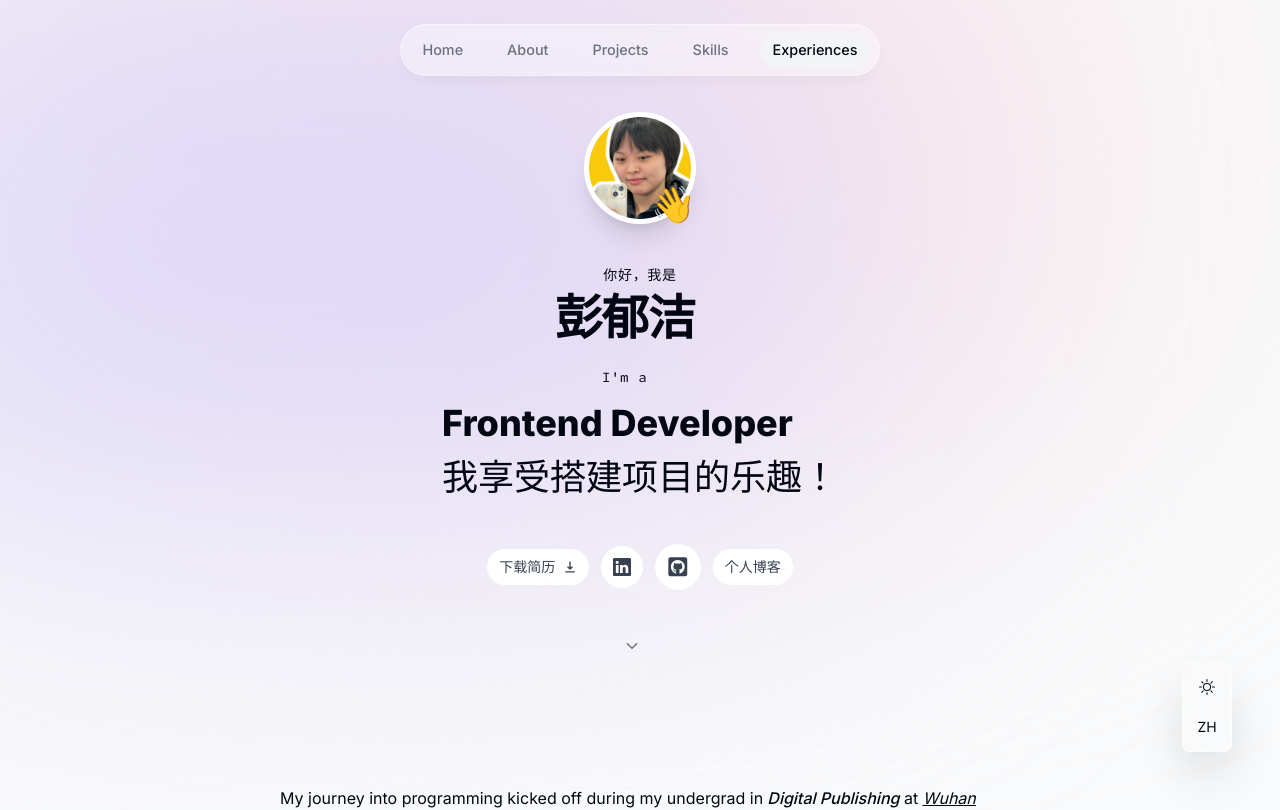
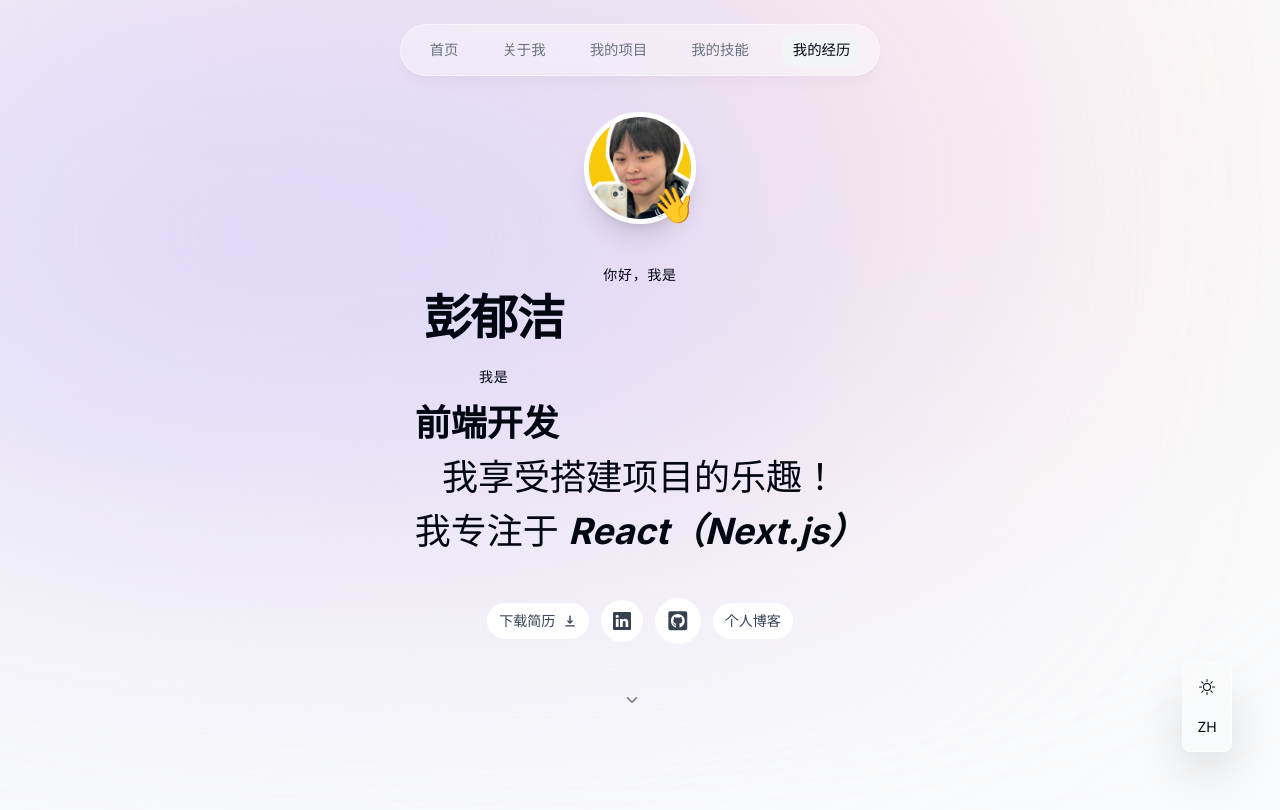
Before and after one commit to cmu-ruoyan-lgl/ruoyan, a Next.js app: page /cn in a window 1280 px wide. Shown: the top 810 px of the page. Built offline with nearby package versions, Linux system fonts and the light colour scheme; no server answers.

Commit message:
fix(i18n): treat 'cn' as Chinese across UI; localize remaining EN texts; add meta refresh to /cn at root; adjust language switch

```diff
--- /dev/null
+++ b/app/head.tsx
@@ -0,0 +1,9 @@
+export default function Head() {
+  // Static meta refresh to ensure GitHub Pages root redirects to /cn/
+  return (
+    <>
+      <meta httpEquiv="refresh" content="0; url=/cn/" />
+      <link rel="canonical" href="/cn/" />
+    </>
+  )
+}
--- a/app/page.tsx
+++ b/app/page.tsx
@@ -1,20 +1,5 @@
 "use client"
 
-import { useEffect } from "react"
-import { useRouter } from "next/navigation"
-import { getBasePath } from "@/lib/basePath"
-
 export default function RootRedirectPage() {
-  const router = useRouter()
-
-  useEffect(() => {
-    const base = getBasePath()
-    router.replace(`${base}/cn`)
-  }, [router])
-
-  return (
-    <main className="p-6">
-      <a href={`${getBasePath()}/cn`}>前往中文</a>
-    </main>
-  )
+  return null
 }
--- a/components/Experience.tsx
+++ b/components/Experience.tsx
@@ -47,14 +47,16 @@ export default function Experience() {
   }, [])
 
   const experienceDataShown =
-    activeLocale == "zh" ? experiencesDataZn : experiencesData
+    activeLocale === "zh" || activeLocale === "cn"
+      ? experiencesDataZn
+      : experiencesData
 
   return (
     <section className="sm:mb-40 relative mb-20">
       <ExperienceLabel />
       <SectionHeading>
         {" "}
-        {activeLocale === "zh"
+        {activeLocale === "zh" || activeLocale === "cn"
           ? headerLanguageMap["Experiences"]
           : "My Experiences"}
       </SectionHeading>
--- a/components/Footer.tsx
+++ b/components/Footer.tsx
@@ -1,15 +1,27 @@
 import React from "react"
+import { useLocale } from "next-intl"
 
 export default function Footer() {
+  const activeLocale = useLocale()
   return (
     <footer className="mb-10 px-4 text-center text-gray-500">
       <small className="mb-2 block text-xs">
         &copy; 2024 Yujie(Joy). All rights reserved.
       </small>
       <p className="text-xs">
-        <span className="font-semibold">About this website:</span> built with
-        React & Next.js (App Router & Server Actions), TypeScript, Tailwind CSS,
-        Framer Motion, Vercel hosting.
+        {activeLocale === "en" ? (
+          <>
+            <span className="font-semibold">About this website:</span> built
+            with React & Next.js (App Router & Server Actions), TypeScript,
+            Tailwind CSS, Framer Motion, Vercel hosting.
+          </>
+        ) : (
+          <>
+            本站由 <span className="font-semibold">React & Next.js</span>
+            （App Router & Server Actions）、TypeScript、Tailwind CSS、Framer
+            Motion 构建并托管于 Vercel。
+          </>
+        )}
       </p>
     </footer>
   )
--- a/components/Header.tsx
+++ b/components/Header.tsx
@@ -43,7 +43,7 @@ function Header() {
                   setTimeOfLastClick(Date.now())
                 }}
               >
-                {activeLocale === "zh"
+                {activeLocale === "zh" || activeLocale === "cn"
                   ? headerLanguageMap[link.name]
                   : link.name}
                 {link.name === activeSection && (
--- a/components/Intro.tsx
+++ b/components/Intro.tsx
@@ -89,7 +89,7 @@ export default function Intro() {
             <span
               className={`${sourceCodePro.className} text-sm tracking-wider`}
             >
-              I&apos;m a{" "}
+              {activeLocale === "zh" || activeLocale === "cn" ? "我是" : "I\'m a"}{" "}
             </span>
             <h2
               id="name"
@@ -97,9 +97,9 @@ export default function Intro() {
             >
               <TypeAnimation
                 sequence={[
-                  "Frontend Developer",
+                  activeLocale === "zh" || activeLocale === "cn" ? "前端开发" : "Frontend Developer",
                   1000,
-                  "Full Stack Developer",
+                  activeLocale === "zh" || activeLocale === "cn" ? "全栈开发" : "Full Stack Developer",
                   1000,
                 ]}
                 wrapper="span"
@@ -110,10 +110,14 @@ export default function Intro() {
           </div>
         </motion.div>
         <p>{t("short_intro")}</p>
-        {activeLocale === "en" && (
+        {activeLocale === "en" ? (
           <p>
             My focus is{" "}
             <span className="italic font-bold">React (Next.js)</span>.
+          </p>
+        ) : (
+          <p>
+            我专注于 <span className="italic font-bold">React（Next.js）</span>
           </p>
         )}
       </motion.h1>
--- a/components/LanguageSwitch.tsx
+++ b/components/LanguageSwitch.tsx
@@ -10,8 +10,8 @@ export default function LanguageSwitch() {
   const pathname = usePathname()
 
   const onChangeLanguage = (e: React.MouseEvent<HTMLButtonElement>) => {
-    const nextLocale = localActive === "en" ? "zh" : "en"
-    const newPath = pathname.replace(/^\/(en|zh)/, `/${nextLocale}/`)
+    const nextLocale = localActive === "en" ? "cn" : "en"
+    const newPath = pathname.replace(/^\/(en|zh|cn)/, `/${nextLocale}/`)
     router.replace(newPath, {
       scroll: false,
     })
--- a/components/Projects.tsx
+++ b/components/Projects.tsx
@@ -17,7 +17,7 @@ export default function Projects() {
     <section ref={ref} id="projects" className="scroll-mt-28 mb-28">
       <SectionHeading>
         {" "}
-        {activeLocale === "zh"
+        {activeLocale === "zh" || activeLocale === "cn"
           ? headerLanguageMap["Projects"]
           : "Featured Projects"}
       </SectionHeading>
@@ -33,7 +33,7 @@ export default function Projects() {
         target="_blank"
         href="https://github.com/Codefreyy?tab=repositories"
       >
-        View All Projects
+        {activeLocale === "zh" || activeLocale === "cn" ? "查看所有项目" : "View All Projects"}
         <FaAngleRight className="group-hover:translate-x-2 transition" />
       </Link>
     </section>
--- a/components/Skills.tsx
+++ b/components/Skills.tsx
@@ -32,7 +32,7 @@ export default function Skills() {
     >
       <SectionHeading>
         {" "}
-        {activeLocale === "zh"
+        {activeLocale === "zh" || activeLocale === "cn"
           ? headerLanguageMap["Skills"]
           : "My Skills"}
       </SectionHeading>
```
